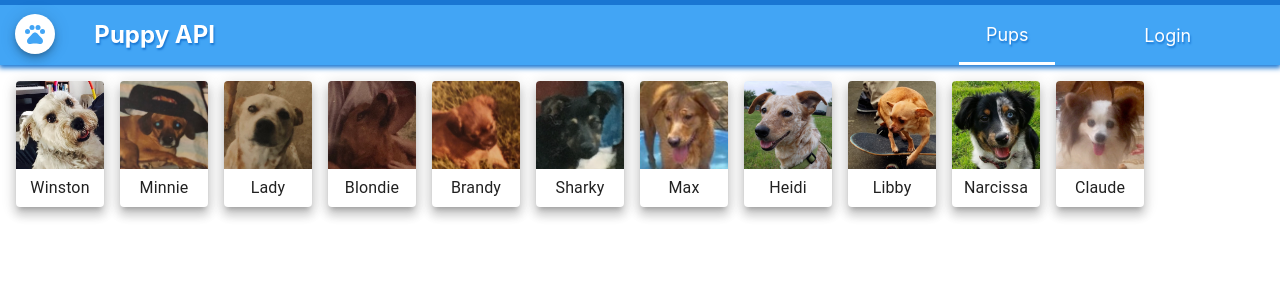
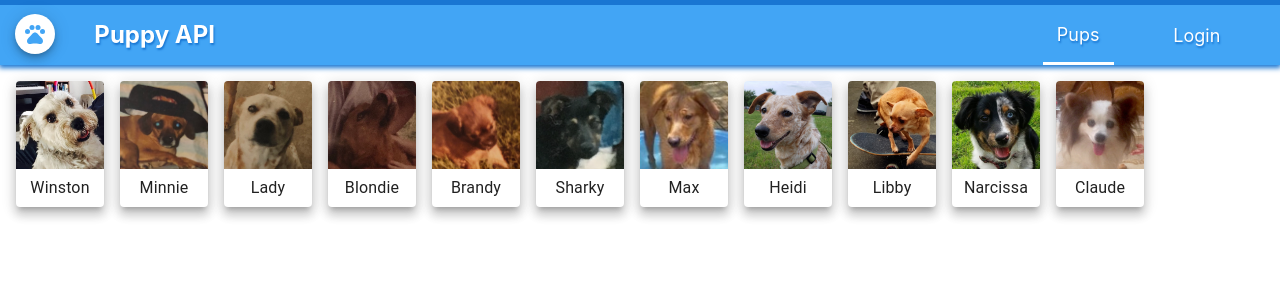
Before and after one commit to robpwatkins/puppyapi2, a React (Create React App) app: page / in a window 1280 px wide. Shown: the top 300 px of the page. Built offline with nearby package versions, Linux system fonts and the light colour scheme.

Commit message:
cards only have a pointer cursor when logged in

```diff
--- a/src/App.css
+++ b/src/App.css
@@ -48,27 +48,6 @@ h2 {
   justify-content: space-between;
 }
 
-ul {
-  display: flex;
-  height: 100%;
-  width: 385px;
-  justify-content: space-evenly;
-  align-items: center;
-  margin: 0;
-  padding: 0;
-  font-size: 18px;
-  list-style-type: none;
-}
-
-a {
-  height: 58px;
-  line-height: 61px;
-  text-align: center;
-  width: 25%;
-  color: inherit;
-  text-decoration: none;
-}
-
 @media (max-width: 600px) {
   nav {
     padding-right: 15px;
--- a/src/components/Nav.js
+++ b/src/components/Nav.js
@@ -3,14 +3,33 @@ import { Fab } from '@material-ui/core';
 import { Pets, Dehaze } from '@material-ui/icons';
 import { NavLink } from 'react-router-dom';
 import { checkAuth } from '../checkAuth';
-// import cookie from 'cookie';
+
+const ulStyle = {
+  display: "flex",
+  height: "100%",
+  width: "285px",
+  justifyContent: "space-evenly",
+  alignItems: "center",
+  margin: "0",
+  padding: "0",
+  fontSize: "18px",
+  listStyleType: "none",
+}
+
+const aStyle = {
+  height: "58px",
+  lineHeight:  "61px",
+  textAlign: "center",
+  width: "25%",
+  color: "inherit",
+  textDecoration: "none",
+}
 
 const pointerStyle = {
   cursor: "pointer"
 }
 
 const Header = () => {
-  console.log('Header', document.cookie);
   return (
     <header>
       <div className="top-bar"></div>
@@ -25,8 +44,8 @@ const Header = () => {
           <div className="burger">
             <Dehaze />
           </div>
-          <ul>
-            <NavLink exact to="/" activeStyle={{borderBottom: "3px solid white"}}>
+          <ul style={ulStyle}>
+            <NavLink exact to="/" activeStyle={{borderBottom: "3px solid white"}} style={aStyle}>
               <li className="pups">Pups</li>
             </NavLink>
             {checkAuth() &&
@@ -42,7 +61,7 @@ const Header = () => {
                 >Logout
               </li>
             ):(
-              <NavLink to="/login">
+              <NavLink to="/login" style={aStyle}>
                 <li>Login</li>
               </NavLink>
               )}
--- a/src/components/PupCard.js
+++ b/src/components/PupCard.js
@@ -11,6 +11,10 @@ const divStyle = {
   display: "flex",
   width: "100%",
   justifyContent: "center"
+}
+
+const cardStyle = {
+  cursor: "pointer"
 }
 
 const iconStyle = {
@@ -45,6 +49,7 @@ const handleHoverandClick = () => {
       onMouseEnter={() => setIsShown(true)}
       onMouseLeave={() => setIsShown(false)}
       onClick={() => setIsClicked(!isClicked)}
+      style={checkAuth() ? cardStyle : {}}
       >
       <CardMedia
         component="img"
```
